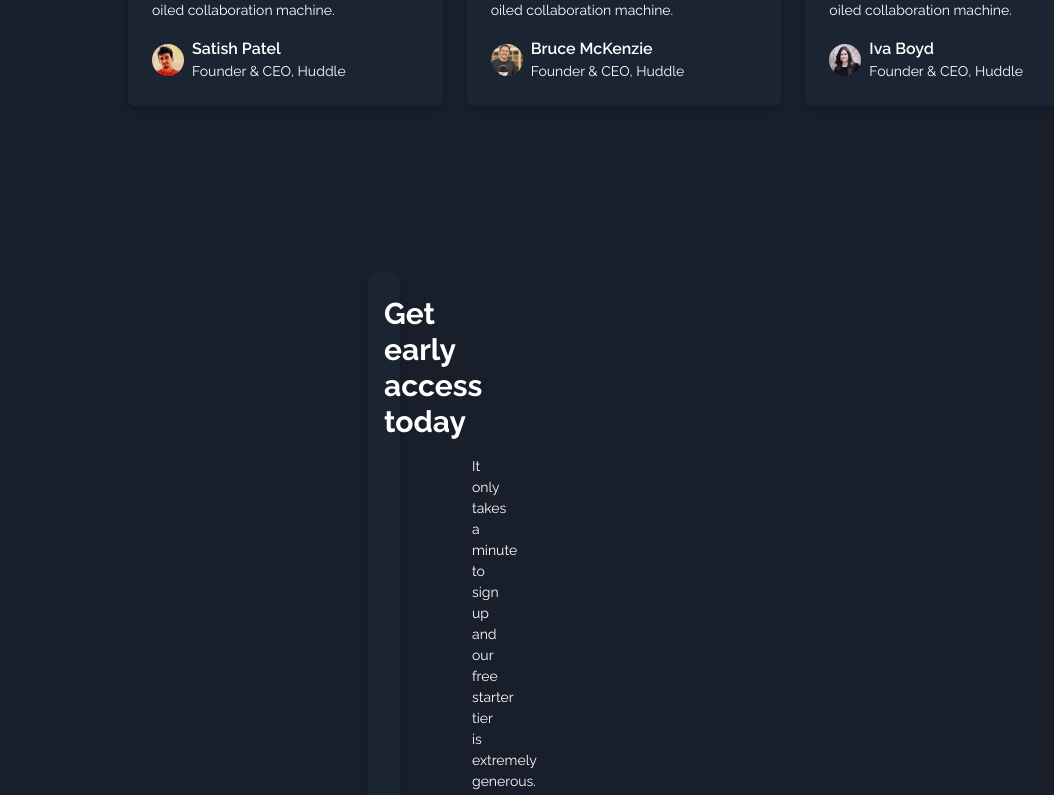
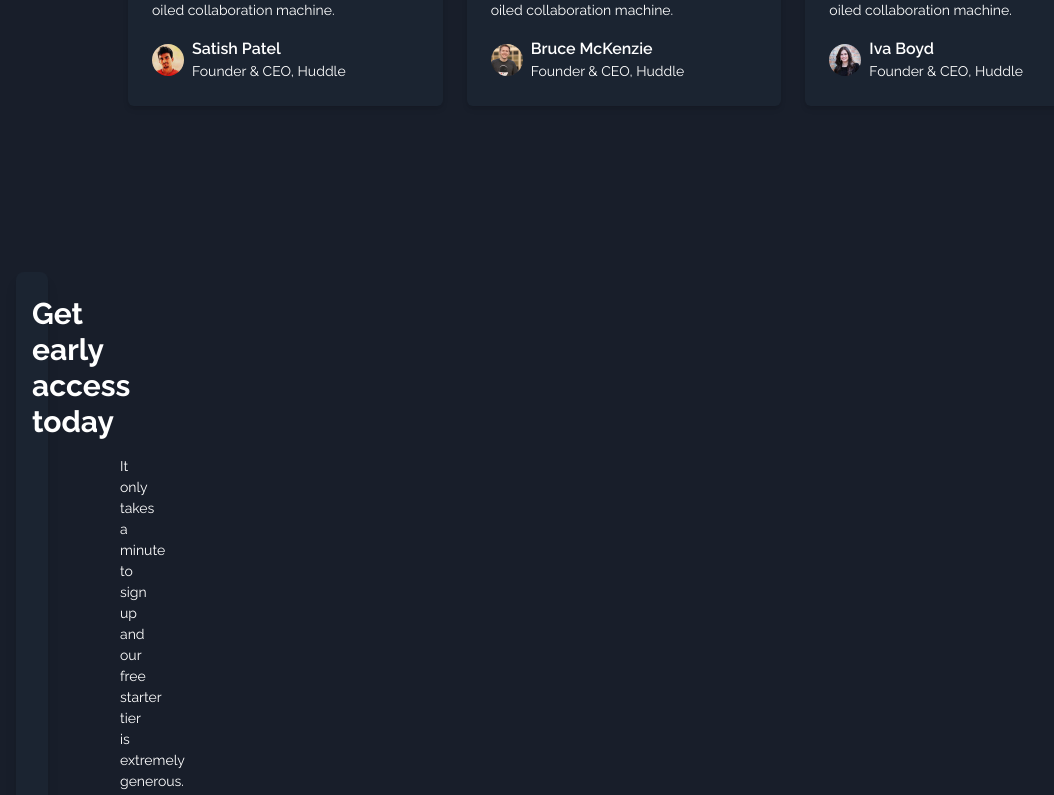
Before and after one commit to atharvaupare/fylo-landingpage, a React (Vite) app: page / in a window 1280 px wide. Shown: the part 2040-2835 px from the top of the page, without its empty margins (16-1070 px from the left). Built offline with nearby package versions, Linux system fonts and the light colour scheme.

Commit message:
fix: getEarlyAccess UI

```diff
--- a/src/components/GetEarlyAccess.jsx
+++ b/src/components/GetEarlyAccess.jsx
@@ -3,7 +3,7 @@ import Button from "./Button";
 
 const GetEarlyAccess = () => {
   return (
-    <div className="bg-secondary px-8 py-8 w-auto md:px-96 ">
+    <div className="bg-secondary px-8 py-8 w-auto md:px-auto ">
       <div className="form bg-primary px-2 py-6 text-center   max-w-8 rounded-lg flex flex-col gap-4 shadow-lg md:w-auto">
         <div className="text-3xl font-bold px-2 md:">
           Get early access today
```
